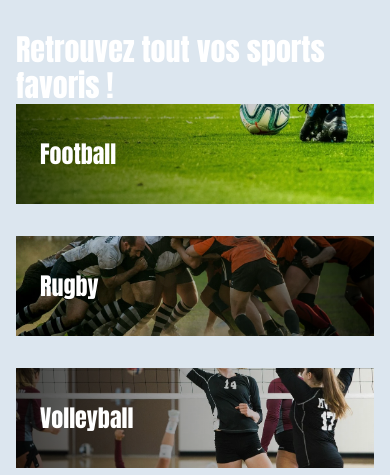
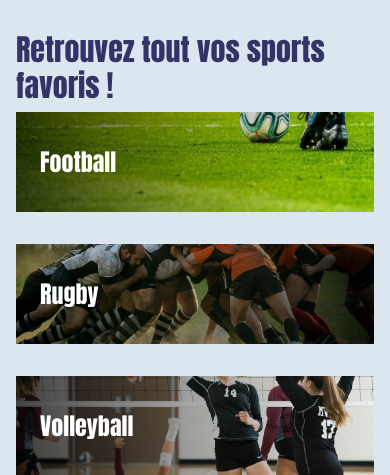
Before and after one commit to Vincent-Antoine/BordeauxSportsActu, a Symfony app: template templates/sports/index.html.twig in a window 390 px wide. Shown: the part 96-571 px from the top of the page. Run offline with Twig, Linux system fonts and the light colour scheme; the template is opened without the code that fills it, so the values that code supplies are empty; style sheets or scripts are compiled from the project's sources; some libraries are stand-ins or nearby versions.

Commit message:
ajout h1

```diff
--- a/templates/resultats/live/index.html.twig
+++ b/templates/resultats/live/index.html.twig
@@ -23,8 +23,7 @@
 
 <div class="max-w-6xl mx-auto px-4 py-10 space-y-16">
 
-        <h1 class="text-white text-3xl sm:text-4xl md:text-5xl">Vos équipes en live</h1>
-
+        <h1 class=" text-3xl sm:text-4xl md:text-5xl text-primary-blue font-title pb-2">Vos équipes en live</h1>
   {# FOOTBALL #}
   <section>
     <h2 class="text-3xl pb-2 pt-2 mb-8">⚽ Football</h2>
--- a/templates/sports/index.html.twig
+++ b/templates/sports/index.html.twig
@@ -19,7 +19,7 @@
         background-repeat: no-repeat;
     }
 </style>
-        <h1 class="text-white text-3xl sm:text-4xl md:text-5xl">Retrouvez tout vos sports favoris !</h1>
+        <h1 class="text-3xl sm:text-4xl md:text-5xl text-primary-blue font-title pb-2">Retrouvez tout vos sports favoris !</h1>
 
 {% for sport in sports %}
     <a
```
